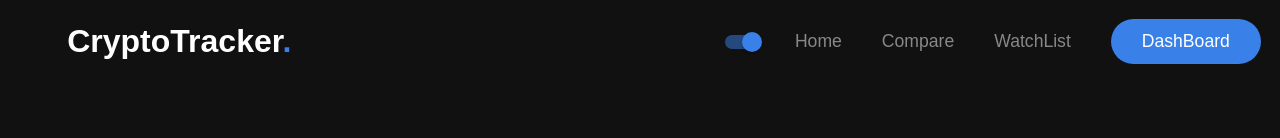
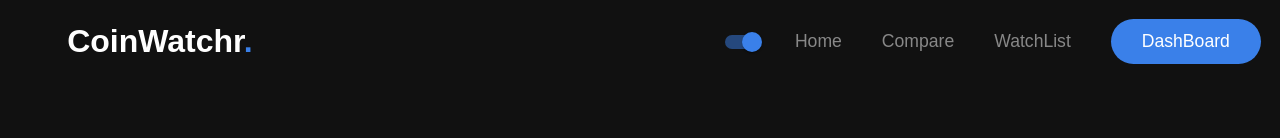
Before and after one commit to ShemeerCoder-01/coinwatchr-app, a React (Create React App) app: page / in a window 1280 px wide. Shown: the top 138 px of the page. Built offline with nearby package versions, Linux system fonts and the light colour scheme.

Commit message:
updated commit

```diff
--- a/public/index.html
+++ b/public/index.html
@@ -10,7 +10,7 @@
     />
     <link rel="icon" href="https://i.ibb.co/x6FTCCy/logo.png">
 
-    <title>Crypto Tracker.</title>
+    <title>CoinWatchr.</title>
   </head>
   <body>
     <div id="root"></div>
--- a/src/components/Common/Header/index.js
+++ b/src/components/Common/Header/index.js
@@ -43,7 +43,7 @@ function Header() {
 
   return (
     <div className='navbar'>
-        <Link className='logo' to='/'>CryptoTracker<span>.</span></Link>
+        <Link className='logo' to='/'>CoinWatchr<span>.</span></Link>
         <div className='links'>
           <Switch checked={darkMode} onClick={() => changeMode()} />
           <Link className='link' to='/'>Home</Link>
```
